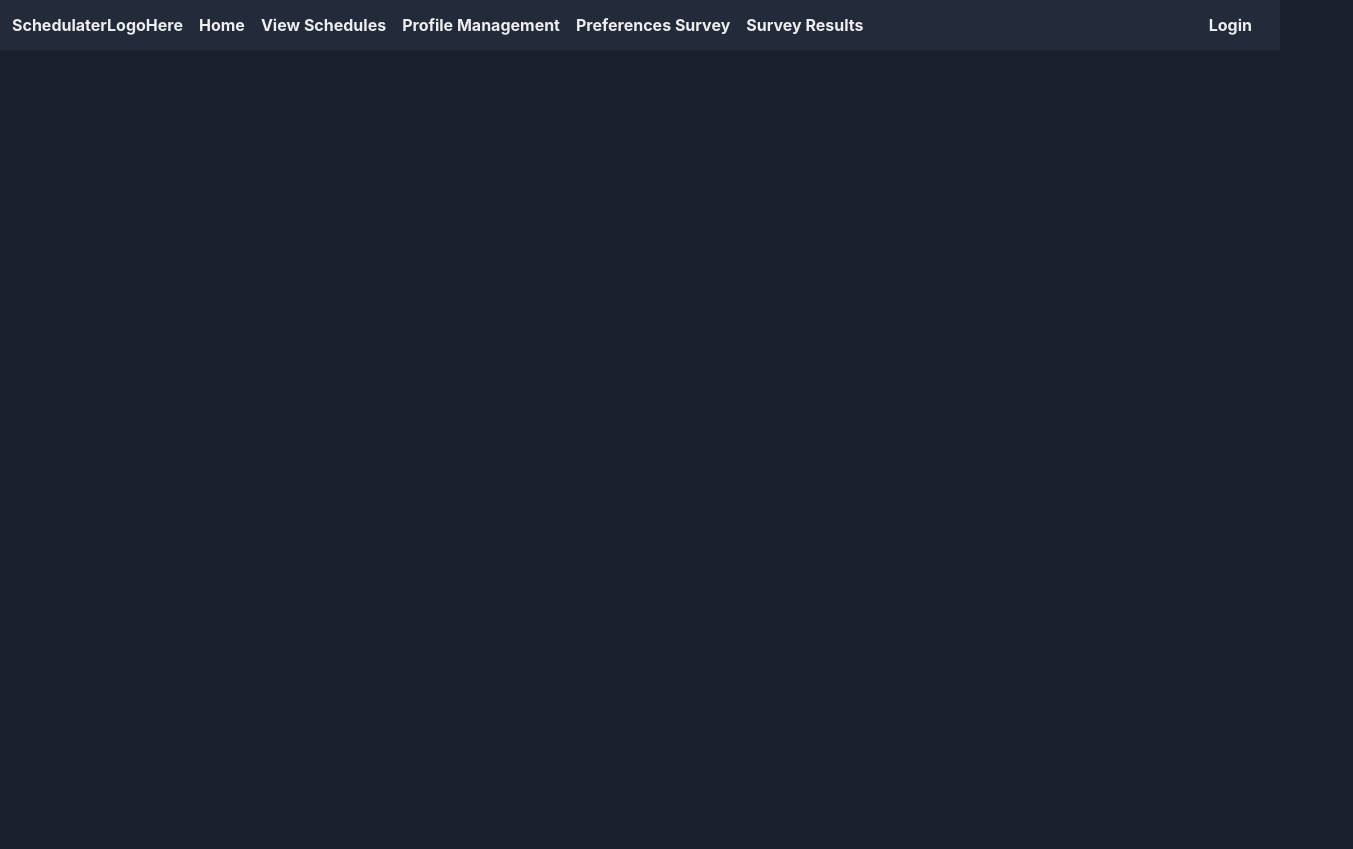
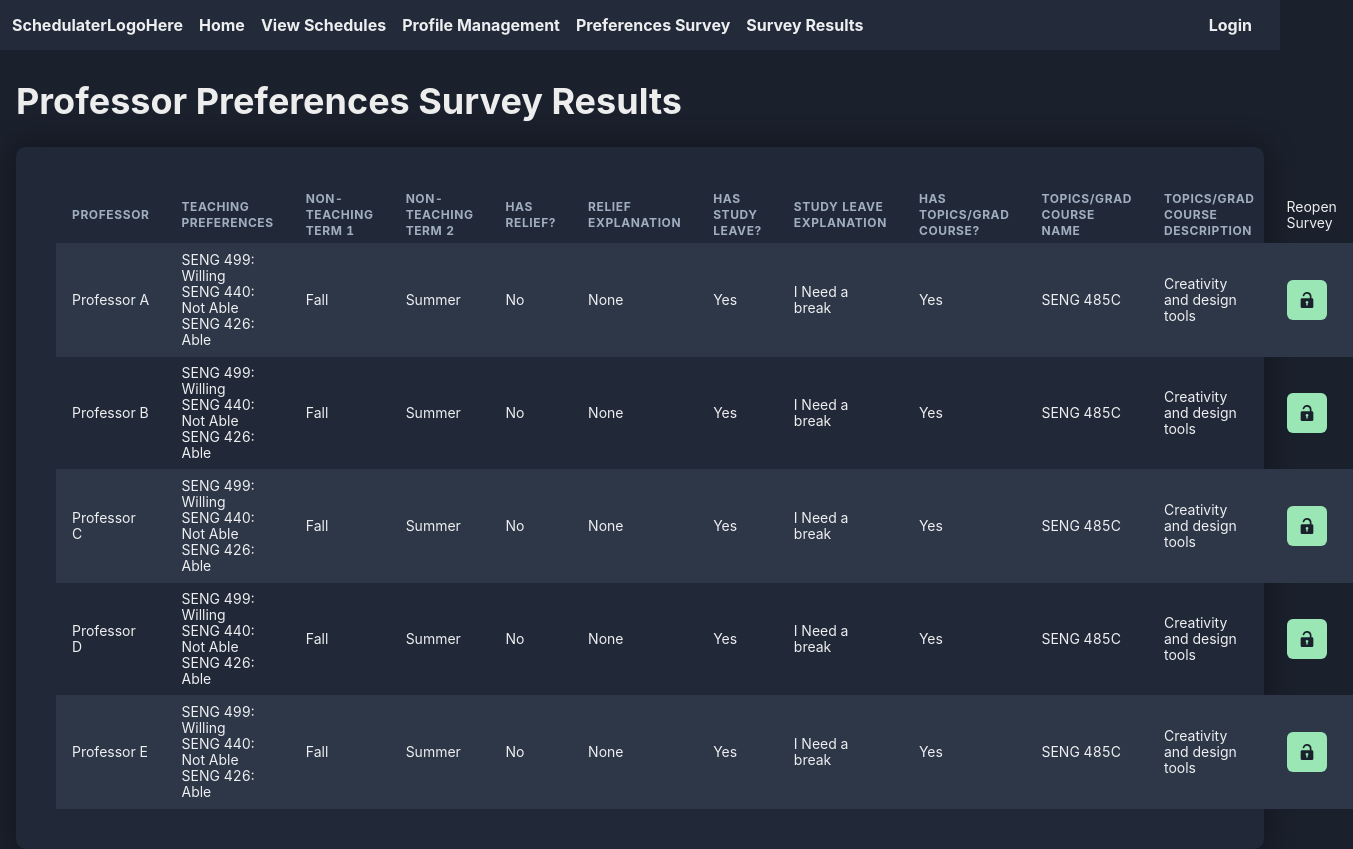
Before and after one commit to SENG499-S22-Company3/frontend, a React (Create React App) app: page /surveyresults in a window 1280 px wide. Shown: the whole page, 1353 px wide, since content can reach past the window. Before the commit the page ends 800 px from the top, so only its background shows below. Built offline with nearby package versions, Linux system fonts and the light colour scheme.

Commit message:
Create sample survey results page with dummy data

```diff
--- a/package.json
+++ b/package.json
@@ -4,6 +4,7 @@
   "private": true,
   "dependencies": {
     "@apollo/client": "^3.6.4",
+    "@chakra-ui/icons": "^2.0.1",
     "@chakra-ui/react": "^2.0.2",
     "@emotion/react": "^11.0.0",
     "@emotion/styled": "^11.0.0",
--- a/src/pages/SurveyResults.tsx
+++ b/src/pages/SurveyResults.tsx
@@ -1,7 +1,183 @@
-import React from "react";
+import {
+  Container,
+  Flex,
+  Heading,
+  Table,
+  Thead,
+  Tbody,
+  Tr,
+  Th,
+  Td,
+  ListItem,
+  List,
+  IconButton,
+} from "@chakra-ui/react";
+import { UnlockIcon } from "@chakra-ui/icons";
+import React, { useEffect, useState } from "react";
 
 export const SurveyResults = () => {
+  //Test data to remove later
+  const tableData = [
+    {
+      professor: "Professor A",
+      preferences: [
+        "SENG 499: Willing",
+        "SENG 440: Not Able",
+        "SENG 426: Able",
+      ],
+      nonTeachingTerm1: "Fall",
+      nonTeachingTerm2: "Summer",
+      relief: "No",
+      reliefExplanation: "None",
+      studyLeave: "Yes",
+      studyExplanation: "I Need a break",
+      topics: "Yes",
+      topicsCourse: "SENG 485C",
+      topicDescription: "Creativity and design tools",
+    },
+    {
+      professor: "Professor B",
+      preferences: [
+        "SENG 499: Willing",
+        "SENG 440: Not Able",
+        "SENG 426: Able",
+      ],
+      nonTeachingTerm1: "Fall",
+      nonTeachingTerm2: "Summer",
+      relief: "No",
+      reliefExplanation: "None",
+      studyLeave: "Yes",
+      studyExplanation: "I Need a break",
+      topics: "Yes",
+      topicsCourse: "SENG 485C",
+      topicDescription: "Creativity and design tools",
+    },
+    {
+      professor: "Professor C",
+      preferences: [
+        "SENG 499: Willing",
+        "SENG 440: Not Able",
+        "SENG 426: Able",
+      ],
+      nonTeachingTerm1: "Fall",
+      nonTeachingTerm2: "Summer",
+      relief: "No",
+      reliefExplanation: "None",
+      studyLeave: "Yes",
+      studyExplanation: "I Need a break",
+      topics: "Yes",
+      topicsCourse: "SENG 485C",
+      topicDescription: "Creativity and design tools",
+    },
+    {
+      professor: "Professor D",
+      preferences: [
+        "SENG 499: Willing",
+        "SENG 440: Not Able",
+        "SENG 426: Able",
+      ],
+      nonTeachingTerm1: "Fall",
+      nonTeachingTerm2: "Summer",
+      relief: "No",
+      reliefExplanation: "None",
+      studyLeave: "Yes",
+      studyExplanation: "I Need a break",
+      topics: "Yes",
+      topicsCourse: "SENG 485C",
+      topicDescription: "Creativity and design tools",
+    },
+    {
+      professor: "Professor E",
+      preferences: [
+        "SENG 499: Willing",
+        "SENG 440: Not Able",
+        "SENG 426: Able",
+      ],
+      nonTeachingTerm1: "Fall",
+      nonTeachingTerm2: "Summer",
+      relief: "No",
+      reliefExplanation: "None",
+      studyLeave: "Yes",
+      studyExplanation: "I Need a break",
+      topics: "Yes",
+      topicsCourse: "SENG 485C",
+      topicDescription: "Creativity and design tools",
+    },
+  ];
+
+  const reopenForm = (item: Object) => {
+    console.log(item);
+  };
+
   return (
-    <></>
+    <Flex
+      w="100%"
+      minH="calc(100vh - 5.5rem)"
+      pt={30}
+      alignItems="center"
+      justifyContent="center"
+      flexDirection="column"
+    >
+      <Container maxW="container.xxl">
+        <Heading mb={6}>Professor Preferences Survey Results</Heading>
+        <Flex
+          bg="#212938"
+          p={10}
+          borderRadius={10}
+          flexDir="column"
+          style={{ boxShadow: "0px 0px 30px rgba(0, 0, 0, 0.40)" }}
+        >
+          <Table variant="striped" size="sm">
+            <Thead>
+              <Tr>
+                <Th>Professor</Th>
+                <Th>Teaching Preferences</Th>
+                <Th>Non-Teaching Term 1</Th>
+                <Th>Non-Teaching Term 2</Th>
+                <Th>Has Relief?</Th>
+                <Th>Relief Explanation</Th>
+                <Th>Has Study Leave?</Th>
+                <Th>Study Leave Explanation</Th>
+                <Th>Has Topics/Grad Course?</Th>
+                <Th>Topics/Grad Course Name</Th>
+                <Th>Topics/Grad Course Description</Th>
+                <Td>Reopen Survey</Td>
+              </Tr>
+            </Thead>
+            <Tbody>
+              {tableData.map((item) => (
+                <Tr key={item.professor}>
+                  <Td>{item.professor}</Td>
+                  <Td>
+                    <List>
+                      {item.preferences.map((course) => (
+                        <ListItem key={course}>{course}</ListItem>
+                      ))}
+                    </List>
+                  </Td>
+                  <Td>{item.nonTeachingTerm1}</Td>
+                  <Td>{item.nonTeachingTerm2}</Td>
+                  <Td>{item.relief}</Td>
+                  <Td>{item.reliefExplanation}</Td>
+                  <Td>{item.studyLeave}</Td>
+                  <Td>{item.studyExplanation}</Td>
+                  <Td>{item.topics}</Td>
+                  <Td>{item.topicsCourse}</Td>
+                  <Td>{item.topicDescription}</Td>
+                  <Td>
+                    <IconButton
+                      colorScheme="green"
+                      aria-label="Reopen Survey"
+                      icon={<UnlockIcon />}
+                      onClick={() => reopenForm(item)}
+                    />
+                  </Td>
+                </Tr>
+              ))}
+            </Tbody>
+          </Table>
+        </Flex>
+      </Container>
+    </Flex>
   );
 };
```
Also changed, not shown: 1 other file (tests, documents, lock files or other folders).
